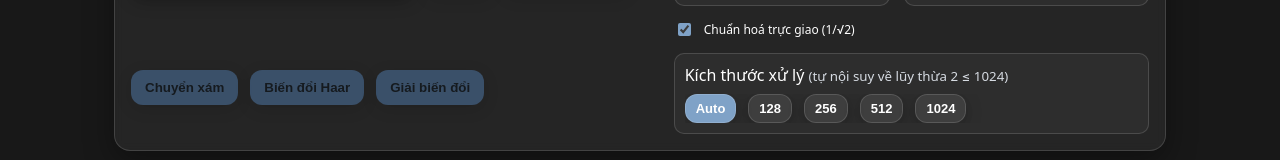
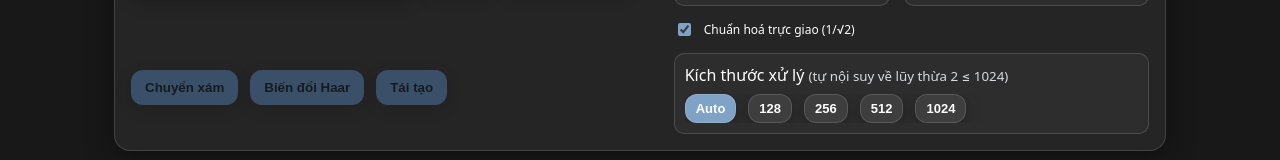
Before and after one commit to Hatties21/Haar-img-tool, a plain HTML site: page index.html in a window 1280 px wide. Shown: the part 169-329 px from the top of the page. Drawn offline with Linux system fonts and the light colour scheme.

Commit message:
Update index.html

```diff
--- a/index.html
+++ b/index.html
@@ -30,7 +30,7 @@
           <div class="row gap">
             <button id="btnToGray" class="btn" disabled>Chuyển xám</button>
             <button id="btnForward" class="btn" disabled>Biến đổi Haar</button>
-            <button id="btnInverse" class="btn" disabled>Giải biến đổi</button>
+            <button id="btnInverse" class="btn" disabled>Tái tạo</button>
           </div>
         </div>
 
```
